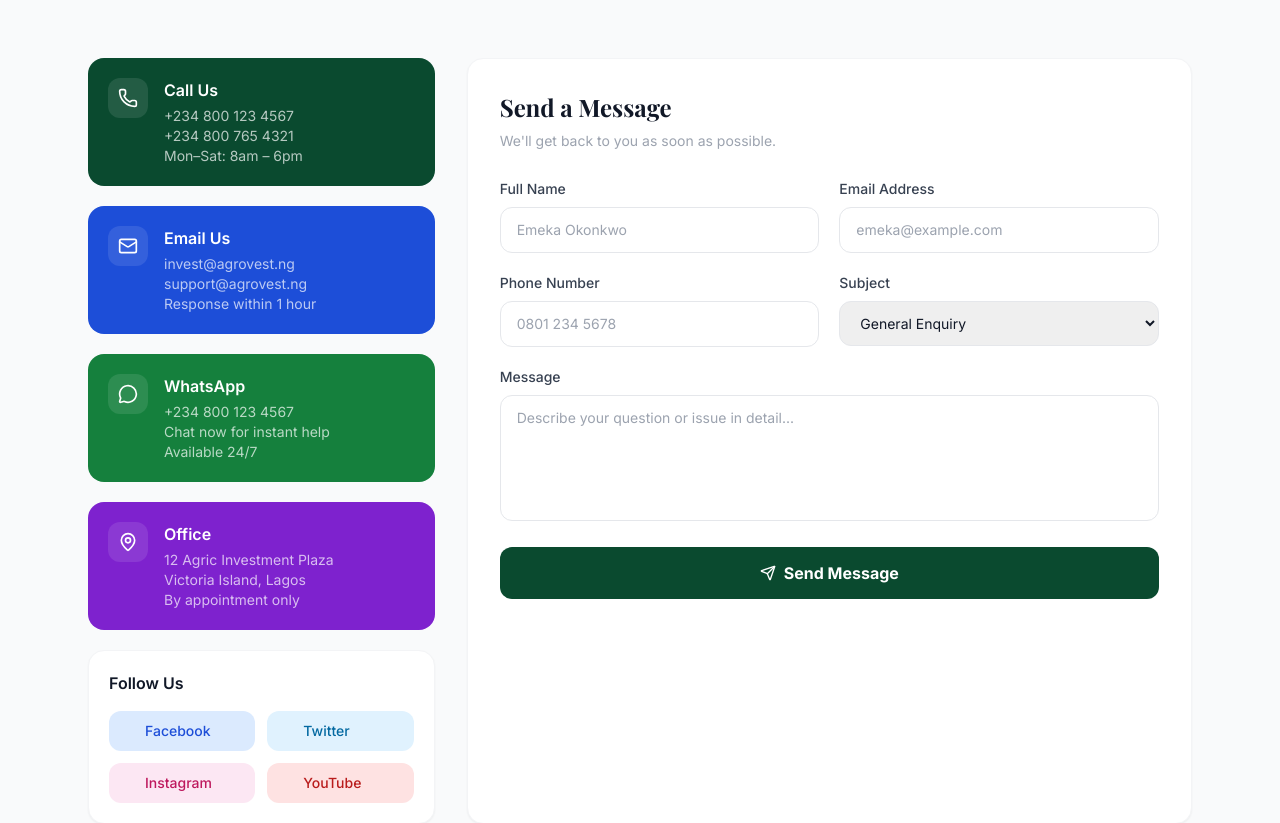
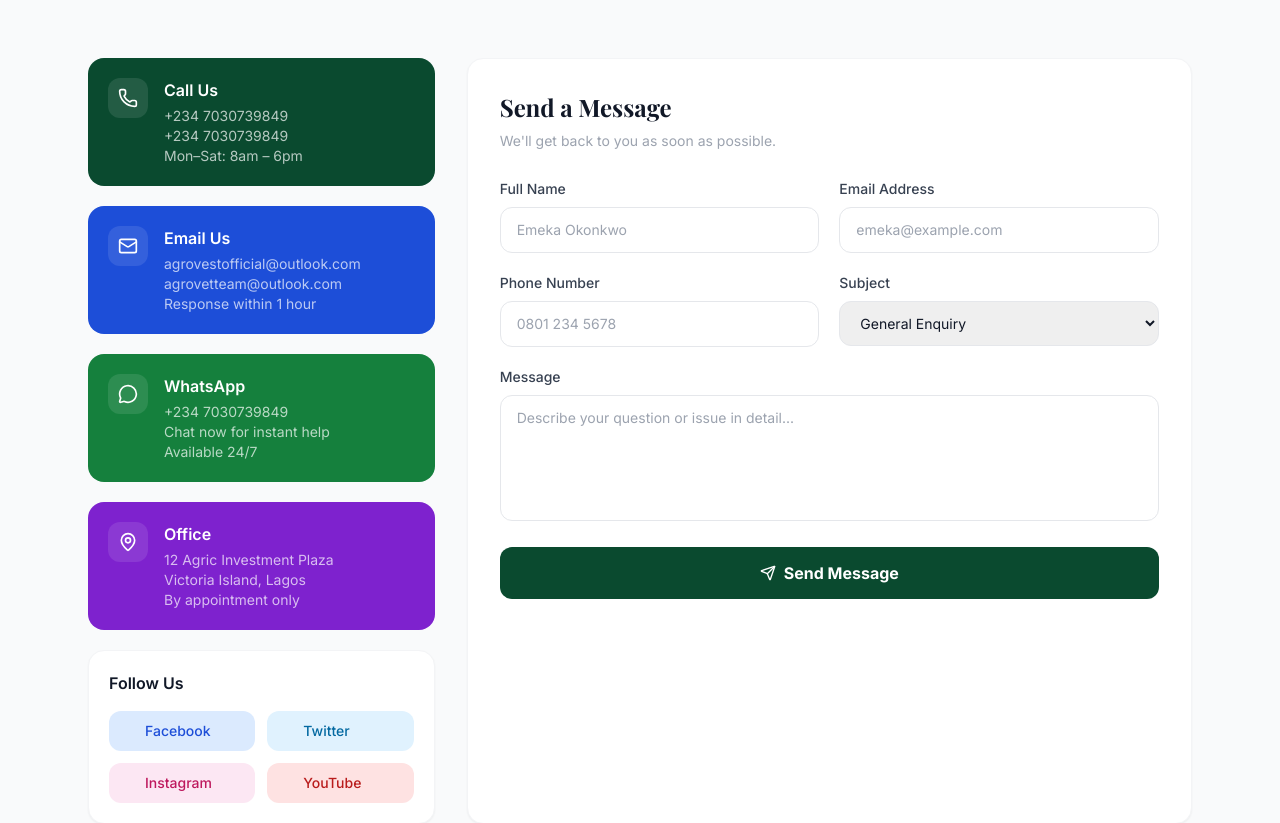
Before and after one commit to Sadik877/agrovest, a Python web app: template templates/contact.html in a window 1280 px wide. Shown: the part 356-1179 px from the top of the page. Run offline with Jinja, Linux system fonts and the light colour scheme; the template is opened without the code that fills it, so the values that code supplies are empty; some libraries are stand-ins or nearby versions.

Commit message:
Update contact information in contact.html

```diff
--- a/templates/contact.html
+++ b/templates/contact.html
@@ -21,9 +21,9 @@
       <!-- Info Cards -->
       <div class="space-y-5">
         {% for icon, title, lines, color in [
-          ('phone', 'Call Us', ['+234 800 123 4567', '+234 800 765 4321', 'Mon–Sat: 8am – 6pm'], 'bg-forest-950'),
-          ('mail', 'Email Us', ['invest@agrovest.ng', 'support@agrovest.ng', 'Response within 1 hour'], 'bg-blue-700'),
-          ('message-circle', 'WhatsApp', ['+234 800 123 4567', 'Chat now for instant help', 'Available 24/7'], 'bg-green-700'),
+          ('phone', 'Call Us', ['+234 7030739849', '+234 7030739849', 'Mon–Sat: 8am – 6pm'], 'bg-forest-950'),
+          ('mail', 'Email Us', ['agrovestofficial@outlook.com', 'agrovetteam@outlook.com', 'Response within 1 hour'], 'bg-blue-700'),
+          ('message-circle', 'WhatsApp', ['+234 7030739849', 'Chat now for instant help', 'Available 24/7'], 'bg-green-700'),
           ('map-pin', 'Office', ['12 Agric Investment Plaza', 'Victoria Island, Lagos', 'By appointment only'], 'bg-purple-700'),
         ] %}
         <div class="{{ color }} rounded-2xl p-5 text-white flex items-start gap-4">
```
